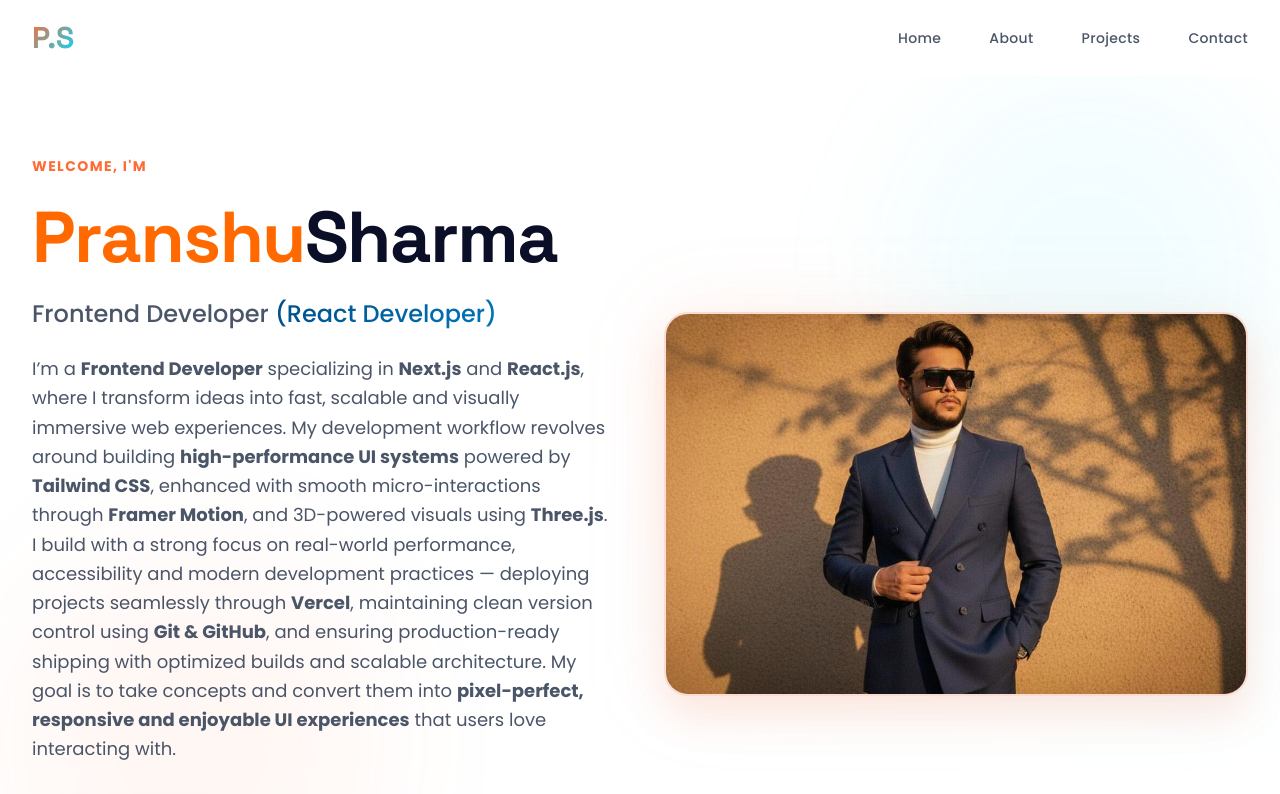
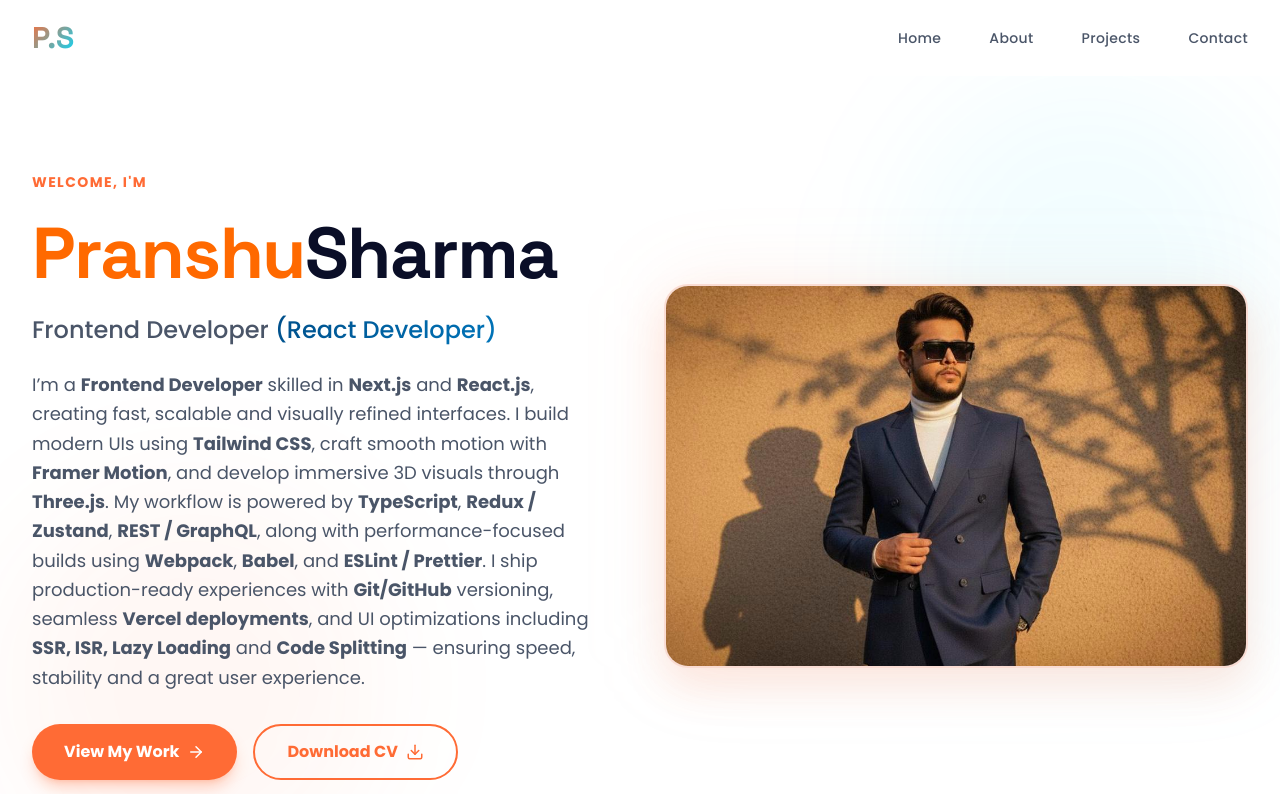
Before and after one commit to pransu-coder/Pranshu-portfolio, a Next.js app: page / in a window 1280 px wide. Shown: the top 794 px of the page. Built offline with nearby package versions, Linux system fonts and the light colour scheme.

Commit message:
Update hero.tsx

```diff
--- a/components/sections/hero.tsx
+++ b/components/sections/hero.tsx
@@ -53,11 +53,10 @@ export default function Hero() {
             </p>
           <p className="text-base sm:text-lg text-foreground-secondary mb-6 sm:mb-8 max-w-xl leading-relaxed blur-fade"
     style={{ animationDelay: '0.5s' }}>
-    I’m a <strong>Frontend Developer</strong> specializing in <strong>Next.js</strong> and <strong>React.js</strong>, where I transform ideas into fast, scalable and visually immersive web experiences. My development workflow revolves around building <strong>high-performance UI systems</strong> powered by <strong>Tailwind CSS</strong>, enhanced with smooth micro-interactions through <strong>Framer Motion</strong>, and 3D-powered visuals using <strong>Three.js</strong>.
+   I’m a <strong>Frontend Developer</strong> skilled in <strong>Next.js</strong> and <strong>React.js</strong>, creating fast, scalable and visually refined interfaces. I build modern UIs using <strong>Tailwind CSS</strong>, craft smooth motion with <strong>Framer Motion</strong>, and develop immersive 3D visuals through <strong>Three.js</strong>.
 
-I build with a strong focus on real-world performance, accessibility and modern development practices — deploying projects seamlessly through <strong>Vercel</strong>, maintaining clean version control using <strong>Git & GitHub</strong>, and ensuring production-ready shipping with optimized builds and scalable architecture.
-
-My goal is to take concepts and convert them into <strong>pixel-perfect, responsive and enjoyable UI experiences</strong> that users love interacting with.
+My workflow is powered by <strong>TypeScript</strong>, <strong>Redux / Zustand</strong>, <strong>REST / GraphQL</strong>, along with performance-focused builds using <strong>Webpack</strong>, <strong>Babel</strong>, and <strong>ESLint / Prettier</strong>.
+I ship production-ready experiences with <strong>Git/GitHub</strong> versioning, seamless <strong>Vercel deployments</strong>, and UI optimizations including <strong>SSR, ISR, Lazy Loading</strong> and <strong>Code Splitting</strong> — ensuring speed, stability and a great user experience.
 </p>
 
             <div className="flex flex-col sm:flex-row gap-3 sm:gap-4 blur-fade" style={{ animationDelay: '0.6s' }}>
```
